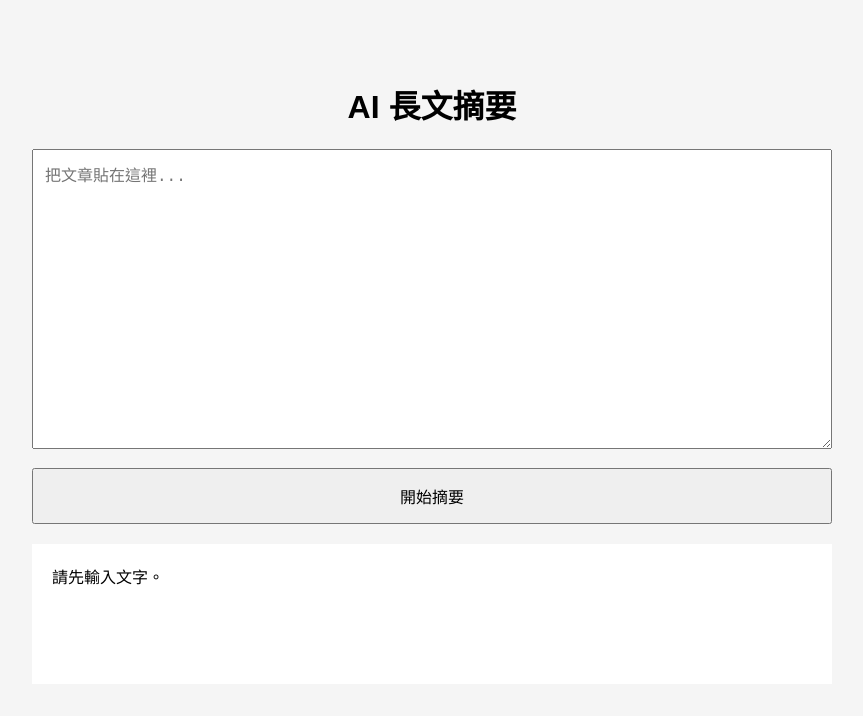
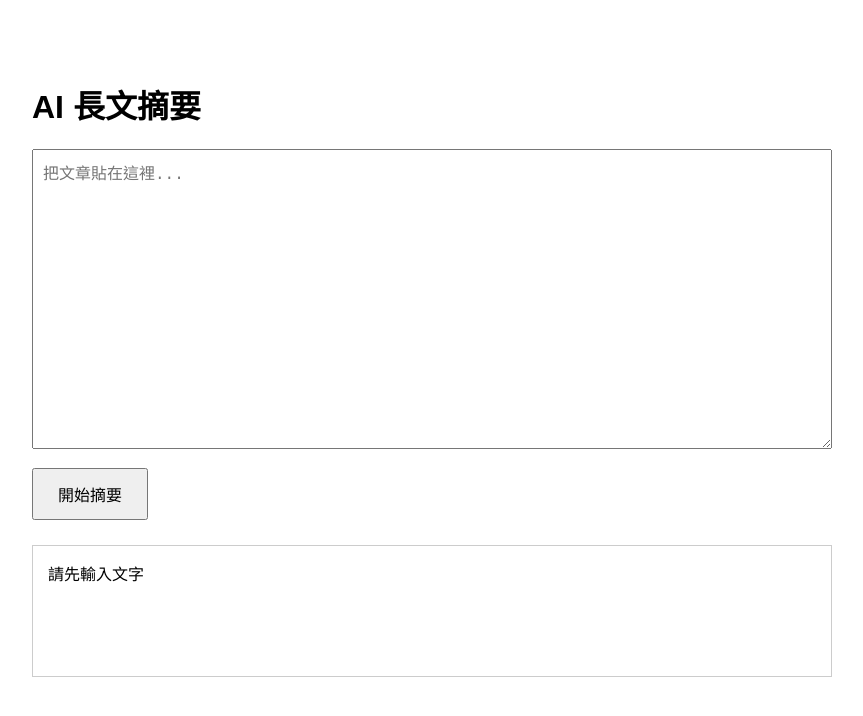
Before and after one commit to rbbygg/ai-summarizer, a website: page index.html in a window 1280 px wide. Both pictures are taken after a click on the button "開始摘要". Shown: the whole page, without its empty margins (208-1071 px from the left). Drawn offline with Linux system fonts and the light colour scheme.

Commit message:
Refactor index.html for improved UI and functionality
Updated HTML structure and styles for better layout and user experience.

```diff
--- a/index.html
+++ b/index.html
@@ -1,5 +1,5 @@
 <!DOCTYPE html>
-<html lang="zh-TW">
+<html lang="zh-Hant">
 <head>
   <meta charset="UTF-8">
   <meta name="viewport" content="width=device-width, initial-scale=1.0">
@@ -11,36 +11,29 @@
       max-width: 800px;
       margin: 40px auto;
       padding: 20px;
-      background: #f5f5f5;
-    }
-
-    h1 {
-      text-align: center;
     }
 
     textarea {
       width: 100%;
       height: 300px;
-      padding: 12px;
+      padding: 10px;
+      font-size: 16px;
       box-sizing: border-box;
-      font-size: 16px;
-      resize: vertical;
     }
 
     button {
-      width: 100%;
       margin-top: 15px;
-      padding: 14px;
+      padding: 12px 24px;
       font-size: 16px;
       cursor: pointer;
     }
 
     #result {
-      margin-top: 20px;
-      padding: 20px;
-      background: white;
+      margin-top: 25px;
+      padding: 15px;
+      border: 1px solid #ccc;
+      white-space: pre-wrap;
       min-height: 100px;
-      white-space: pre-wrap;
     }
   </style>
 </head>
@@ -51,22 +44,48 @@
 
   <textarea id="text" placeholder="把文章貼在這裡..."></textarea>
 
-  <button onclick="summarize()">開始摘要</button>
+  <br>
 
-  <div id="result">摘要結果會出現在這裡。</div>
+  <button id="summarizeBtn">開始摘要</button>
+
+  <div id="result">摘要會顯示在這裡</div>
 
   <script>
-    function summarize() {
-      const text = document.getElementById("text").value;
+    document.getElementById("summarizeBtn").addEventListener("click", async () => {
 
-      if (!text.trim()) {
-        document.getElementById("result").textContent = "請先輸入文字。";
+      const text = document.getElementById("text").value.trim();
+      const result = document.getElementById("result");
+
+      if (!text) {
+        result.textContent = "請先輸入文字";
         return;
       }
 
-      document.getElementById("result").textContent =
-        "收到文字了。AI 功能下一步接上。";
-    }
+      result.textContent = "AI 摘要中，請稍候...";
+
+      try {
+        const response = await fetch("/api/summarize", {
+          method: "POST",
+          headers: {
+            "Content-Type": "application/json"
+          },
+          body: JSON.stringify({
+            text: text
+          })
+        });
+
+        const data = await response.json();
+
+        if (!response.ok) {
+          throw new Error(data.error || "摘要失敗");
+        }
+
+        result.textContent = data.summary;
+
+      } catch (error) {
+        result.textContent = "錯誤：" + error.message;
+      }
+    });
   </script>
 
 </body>
```
